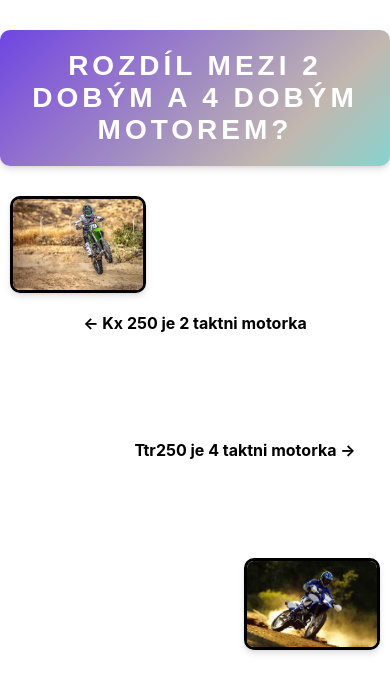
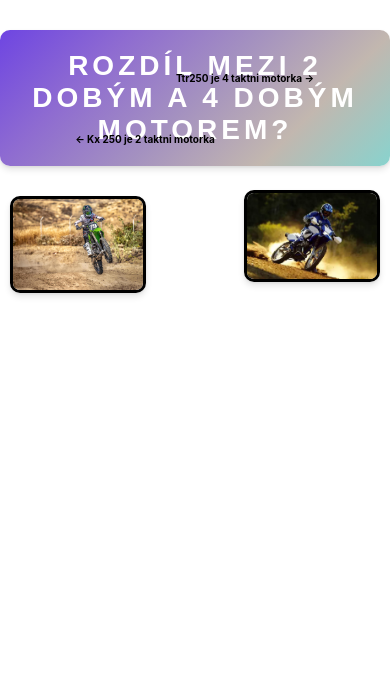
Before and after one commit to TonyKmoch/ghostmoto, a React (Create React App) app: page / in a window 390 px wide. Shown: the top 692 px of the page. Built offline with nearby package versions, Linux system fonts and the light colour scheme.

Commit message:
oprava28

```diff
--- a/src/App.css
+++ b/src/App.css
@@ -145,16 +145,6 @@ body {
 }
 
 
-/* Popis pro desktop */
-.popis-desktop {
-  display: block;
-}
-
-/* Popis pro mobil */
-.popis-mobile {
-  display: none;
-}
-
 @media (max-width: 768px) {
   .nadpis {
     font-size: 36px;
@@ -195,17 +185,7 @@ body {
 
   .popis1,
   .popis2 {
-    font-size: 16px;
-
-    /* Popis pro desktop */
-    .popis-desktop {
-      display: block;
-    }
-
-    /* Popis pro mobil */
-    .popis-mobile {
-      display: none;
-    }
+    font-size: 10px;
 
   }
 
--- a/src/App.js
+++ b/src/App.js
@@ -9,12 +9,7 @@ function Nadpis() {
     <div className='App'>
       <h1 className='nadpis'>Rozdíl mezi 2 dobým a 4 dobým motorem?</h1>
       <img src={kx250Image} alt='na obrazku je kx 250 2takt' className='obrazek1'></img>
-      <p className='popis popis-desktop'>
-        <b>&#8592; Kx 250 je 2 taktni motorka</b>
-      </p>
-      <p className='popis popis-mobile'>
-        <b>&#8592;Kx 250: 2 takt</b>
-      </p>
+      <p className='popis1'><b>&#8592; Kx 250 je 2 taktni motorka </b></p>
       <img src={ttr250} alt='Na obrazku je ttr 250 4 takt' className='obrazek2' />
       <p className='popis2'><b>Ttr250 je 4 taktni motorka &#8594;</b></p>
     </div>
```
